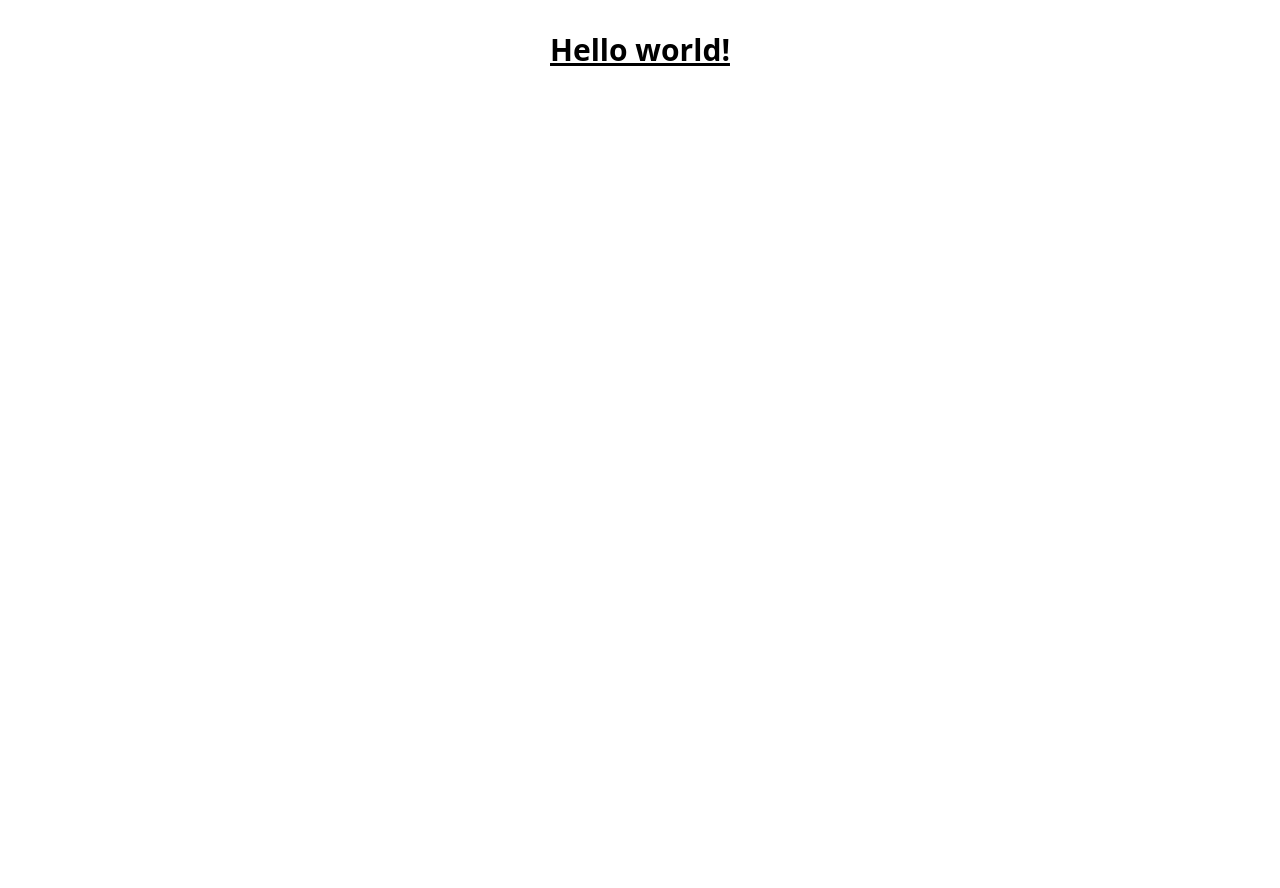
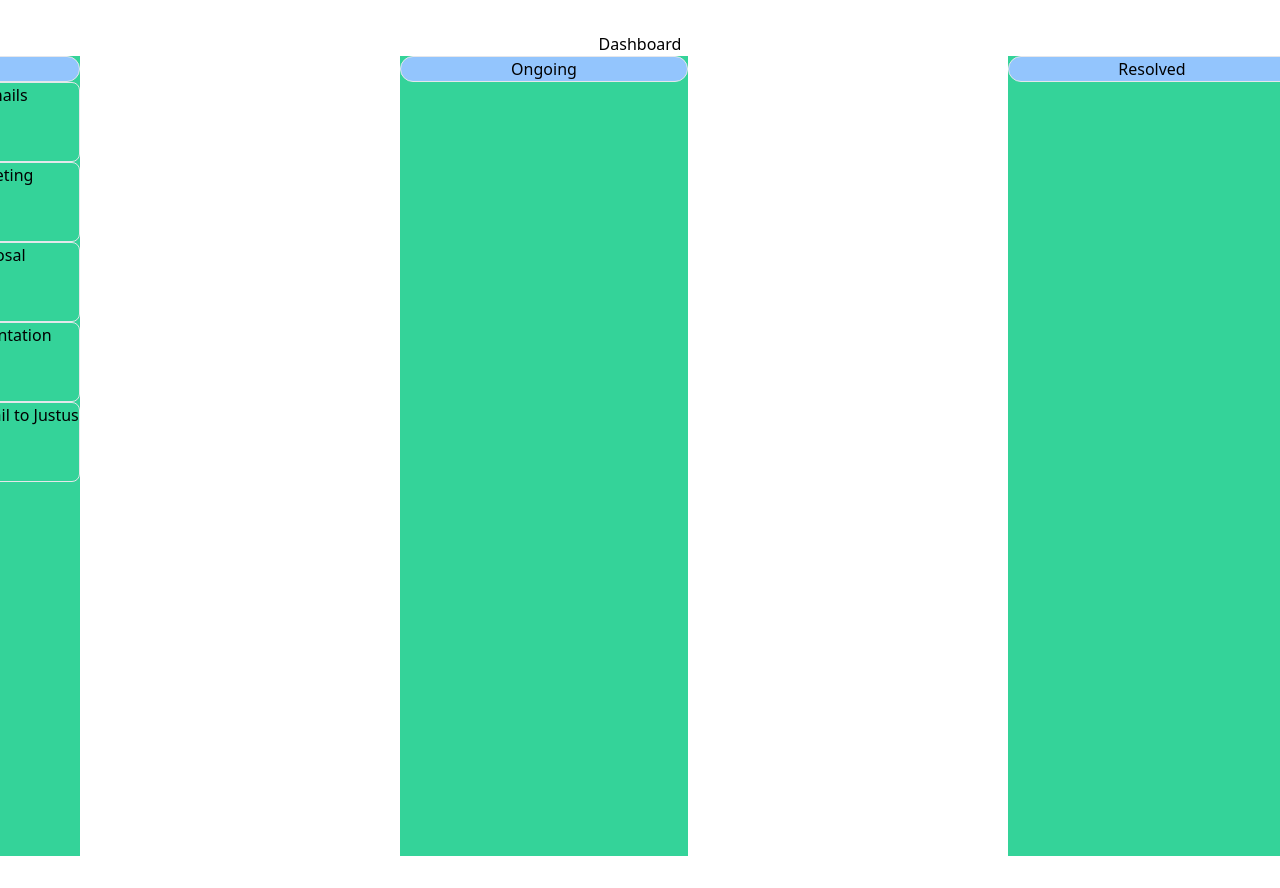
Before and after one commit to dennohtu/ToDoList, a React (Vite) app in the folder frontend/: page / in a window 1280 px wide. Before the commit the page ends 800 px from the top, so only its background shows below. Built offline with nearby package versions, Linux system fonts and the light colour scheme.

Commit message:
changes on card

```diff
--- a/frontend/src/App.jsx
+++ b/frontend/src/App.jsx
@@ -1,11 +1,10 @@
 import './App.css'
-
+import Dashboard from './Dashboard'
 function App() {
     return(
         <>
-        <h1 className="text-3xl font-bold underline">
-          Hello world!
-        </h1>
+
+  <Dashboard/>
         </>
 
     )
--- a/frontend/src/Dashboard.jsx
+++ b/frontend/src/Dashboard.jsx
@@ -3,7 +3,8 @@ import Card from './component/Card'
 
 const Dashboard = () => {
   return (
-    <div>Dashboard
+    <div >Dashboard
+
         <Card/>
     </div>
   )
--- a/frontend/src/component/Card.jsx
+++ b/frontend/src/component/Card.jsx
@@ -1,9 +1,74 @@
-import React from 'react'
+import React from "react";
 
 const Card = () => {
+  const Todo = [
+    {
+      id: 1,
+      task: "Respond to client emails",
+      priority: "high",
+      completed:"Todo",
+    },
+    {
+      id: 2,
+      task: "Prepare for team meeting",
+      priority: "medium",
+      completed:"Todo",
+    },
+    {
+      id: 3,
+      task: "Review project proposal",
+      priority: "high",
+      completed:"Todo",
+    },
+    {
+      id: 4,
+      task: "Update project documentation",
+      priority: "low",
+      completed: "Todo",
+    },
+    {
+      id: 5,
+      task: "Send acknowledgment email to Justus",
+      priority: "high",
+      completed: "Todo",
+    },
+  ];
+
   return (
-    <div>Card</div>
-  )
-}
+    <>
+      <div
+        id="main"
+        className="flex min-h-screen  max-w-screen-lg justify-center space-x-80 "
+      >
+        <div className="bg-emerald-400">
+          <p className="border rounded-3xl w-72 backdrop-blur bg-blue-300 ">
+            To do
+          </p>
+          <div className="flex-row ">
+            {Todo.map((todos) => (
+              <div key={todos} id="todo-item" className="flex-row border rounded-lg justify-center content-start h-20 " >
+                <h3>
+                  {todos.task}
+                </h3>
+                <p>Priority : {todos.priority}</p>
+                <p>Status: {todos.completed}</p>
+              </div>
+            ))}
+          </div>
+        </div>
+        <div className="bg-emerald-400">
+          <p className="border rounded-3xl w-72 backdrop-blur bg-blue-300 ">
+            Ongoing
+          </p>
+        </div>
+        <div className="bg-emerald-400 ">
+          <p className="border rounded-3xl w-72 backdrop-blur bg-blue-300 ">
+            Resolved
+          </p>
+        </div>
+      </div>
+    </>
+  );
+};
 
-export default Card
+export default Card;
```
Also changed, not shown: frontend/src/index.css (line endings or trailing spaces), 1 other file (tests, documents, lock files or other folders).
